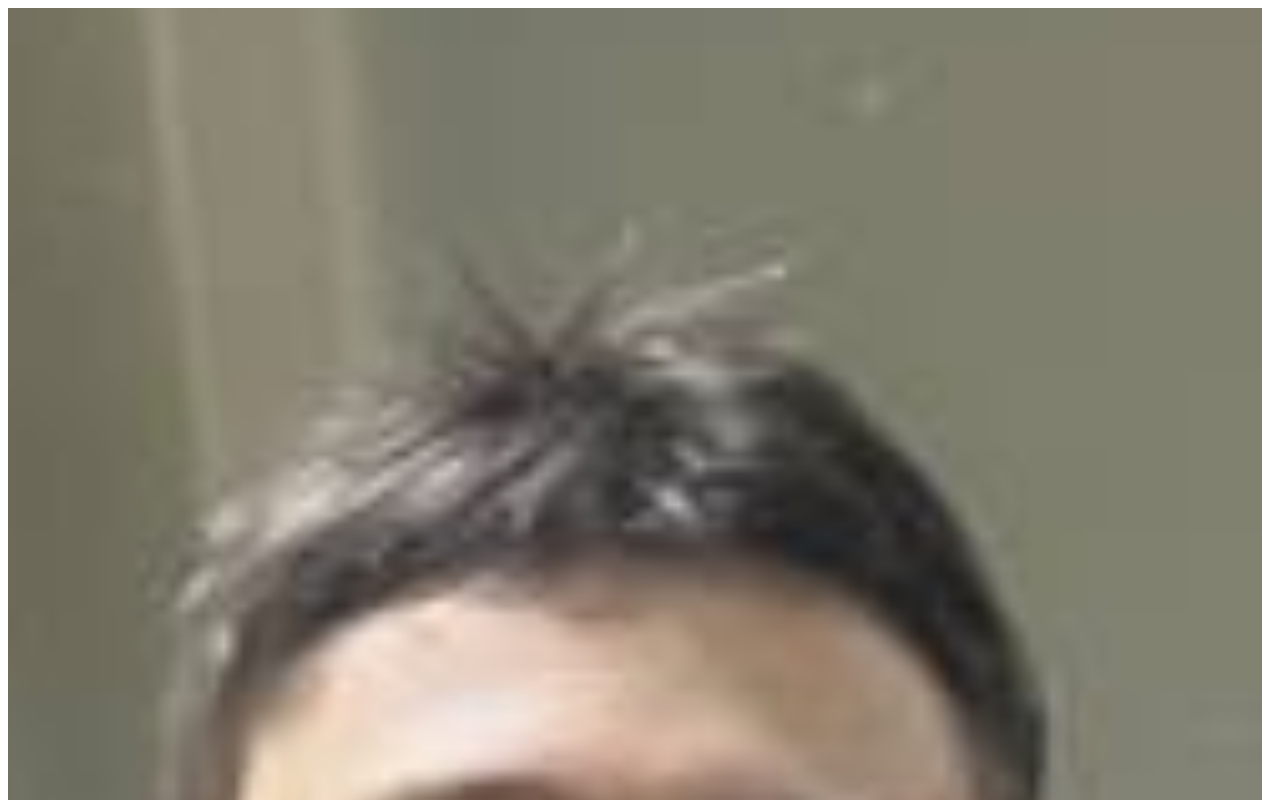
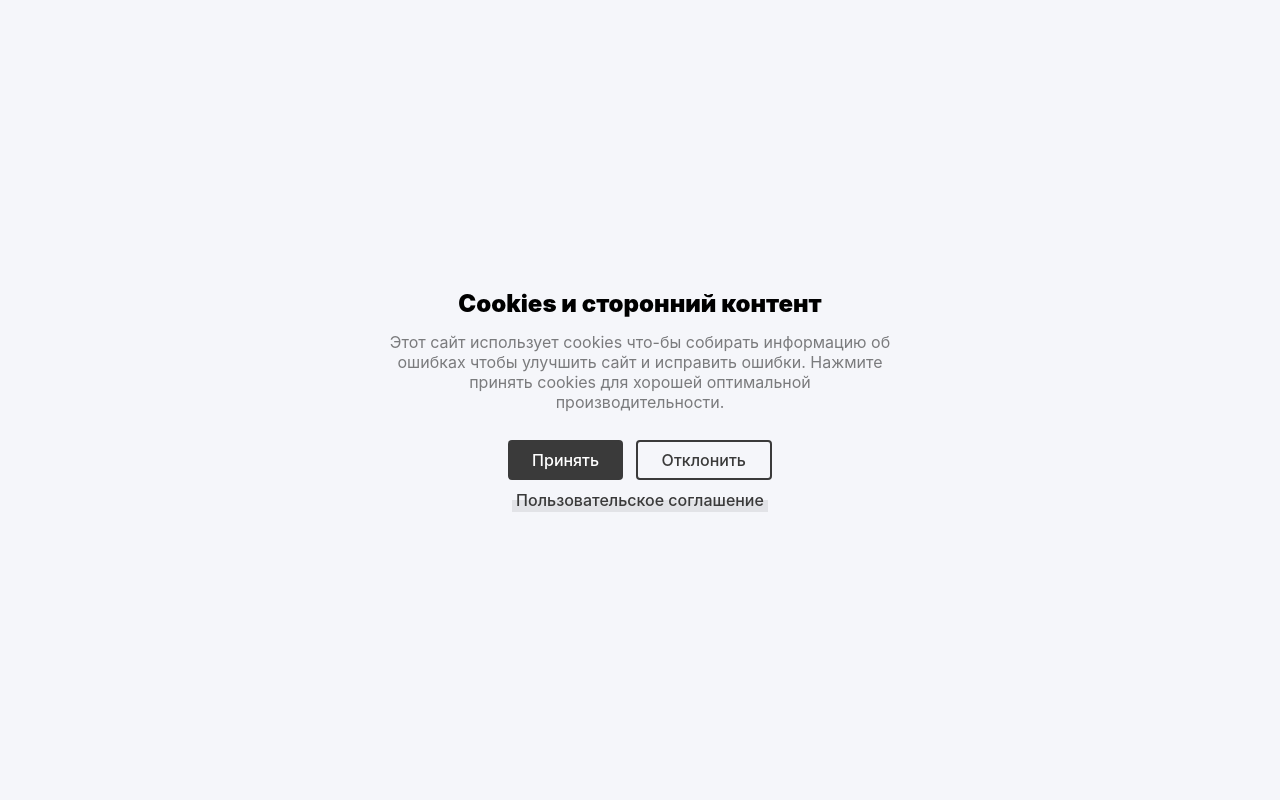
Before and after one commit to hayes031/hayes031.github.io, a plain HTML site: page index.html in a window 1280 px wide. Shown: the top 800 px of the page. Drawn offline with Linux system fonts and the light colour scheme.

Commit message:
Update index.html

```diff
--- a/index.html
+++ b/index.html
@@ -1,3 +1,4 @@
+<html onmousedown="sound.play()">
 <script>
   var sound = new Audio();
   sound.src = 'mudak.mp3';
@@ -5,22 +6,141 @@ sound.loop = true;
   </script>
 
   <style>
-  .bg {
-    width: 98vw;
-    height: 10vh;
+            p {
+                margin: 0;
             }
 
-  .bg1 {
-    width: 98vw;
+            *, *::before, *::after {
+                box-sizing: border-box;
+            }
+
+            .overlay {
+                position: fixed;
+
+                top: 0;
+                left: 0;
+
+                height: 100vh;
+                width: 100vw;
+            }
+
+            p.overlay-title {
+                font-size: 24px;
+                font-weight: 900;
+                color: black;
+                line-height: 1;
+
+                margin-bottom: 16px;
+            }
+
+            .overlay-button {
+                display: inline-flex;
+                align-items: center;
+
+                height: 40px;
+
+                padding-right: 24px;
+                padding-left: 24px;
+
+                font-size: 16px;
+                font-weight: 500;
+                line-height: 1;
+
+                border-radius: 4px;
+
+                margin: 4px;
+
+                cursor: pointer;
+            }
+
+            .overlay-buttons-wrapper {
+                margin: 24px -8px -8px;
+            }
+
+            #accept-button {
+                background-color: rgb(58, 58, 58);
+
+                color: white;
+            }
+
+            #decline-button {
+                color: rgb(58, 58, 58);
+
+                border: 2px solid rgb(58, 58, 58);
+            }
+
+            p.overlay-description {
+                font-size: 16px;
+                font-weight: 400;
+                color: rgba(0, 0, 0, 0.5);
+                line-height: 1.25;
+
+                margin-bottom: 16px;
+            }
+
+            a.overlay-link {
+                display: inline-block;
+
+                text-decoration: none;
+
+                font-size: 16px;
+                font-weight: 500;
+                color: rgb(58, 58, 58);
+                line-height: 1;
+
+                position: relative;
+
+                margin-top: 16px;
+            }
+
+            a.overlay-link::before {
+                position: absolute;
+
+                content: "";
+
+                height: calc(50% + 4px);
+                width: calc(100% + 8px);
+
+                bottom: -4px;
+                left: -4px;
+
+                background-color: rgba(58, 58, 58, 0.1);
+            }
+
+            .overlay-body {
+                max-width: 512px;
+
+                text-align: center;
+
+                font-family: "Inter", sans-serif;
+            }
+
+            .overlay {
+                z-index: 2;
+
+                display: flex;
+                align-items: center;
+                justify-content: center;
+
+                background-color: #f5f6fa;
+
+                padding-right: 24px;
+                padding-left: 24px;
             }
   </style>
-
-<!--
-<nav id="nav1">
-<img class="bg" src="wh.jpg" onmousedown="sound.play()">
-</nav>
--->
-
-<nav id="nav1">
-<img class="bg1" src="bereza.jpg" onmousedown="sound.play()">
-</nav>
+<body>
+  <div id="overlay" class="overlay">
+    <div class="overlay-body">
+    <p class="overlay-title">Cookies и сторонний контент</p>
+    <p class="overlay-description">Этот сайт использует cookies что-бы собирать информацию об ошибках
+    чтобы улучшить сайт и исправить ошибки. Нажмите принять cookies для хорошей
+    оптимальной производительности.</p>
+    <div class="overlay-buttons-wrapper">
+    <div id="accept-button" class="overlay-button">Принять</div>
+    <div id="decline-button" class="overlay-button">Отклонить</div>
+    </div>
+    <a href="" target="_blank" class="overlay-link">Пользовательское соглашение</a>
+    </div>
+    </div>
+</body>
+</html>
```
Lines whose indentation alone changed are shown as unchanged.
